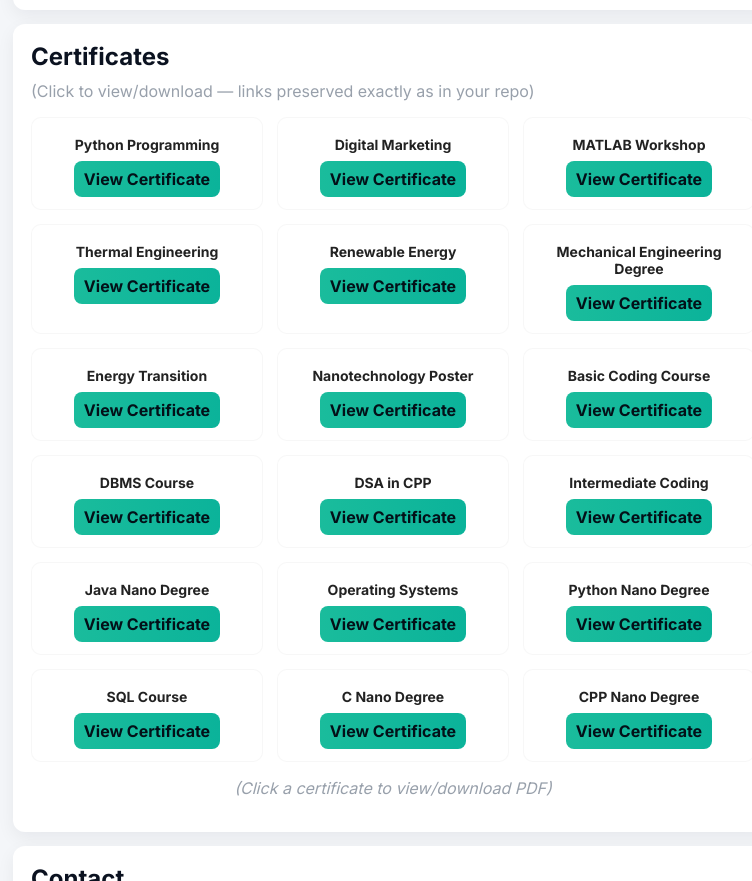
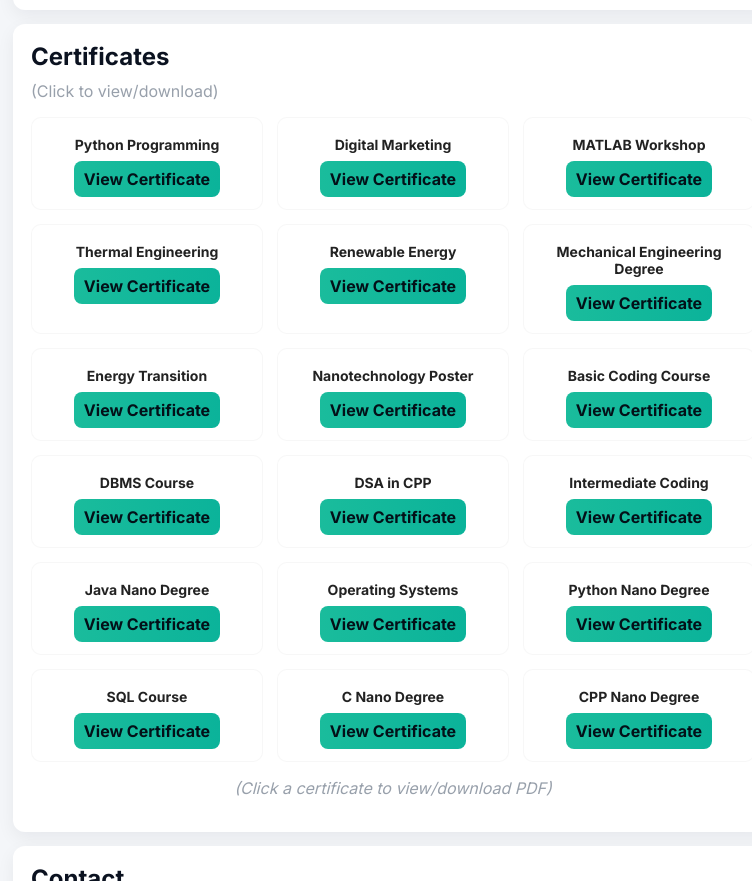
Before and after one commit to hiteshjadhav204/hiteshjadhav204.github.io, a plain HTML site: page index.html in a window 1280 px wide. Shown: the part 1253-2134 px from the top of the page, without its empty margins (247-999 px from the left). Drawn offline with Linux system fonts and the light colour scheme.

Commit message:
Update index.html

```diff
--- a/index.html
+++ b/index.html
@@ -190,7 +190,7 @@
       <!-- Certificates -->
       <section id="certificates" class="panel fade" style="margin-top:14px">
         <h2>Certificates</h2>
-        <p style="color:var(--muted);margin-top:8px">(Click to view/download — links preserved exactly as in your repo)</p>
+        <p style="color:var(--muted);margin-top:8px">(Click to view/download)</p>
 
         <div class="cert-grid" style="margin-top:12px">
           <!-- Certificate links preserved exactly -->
```
